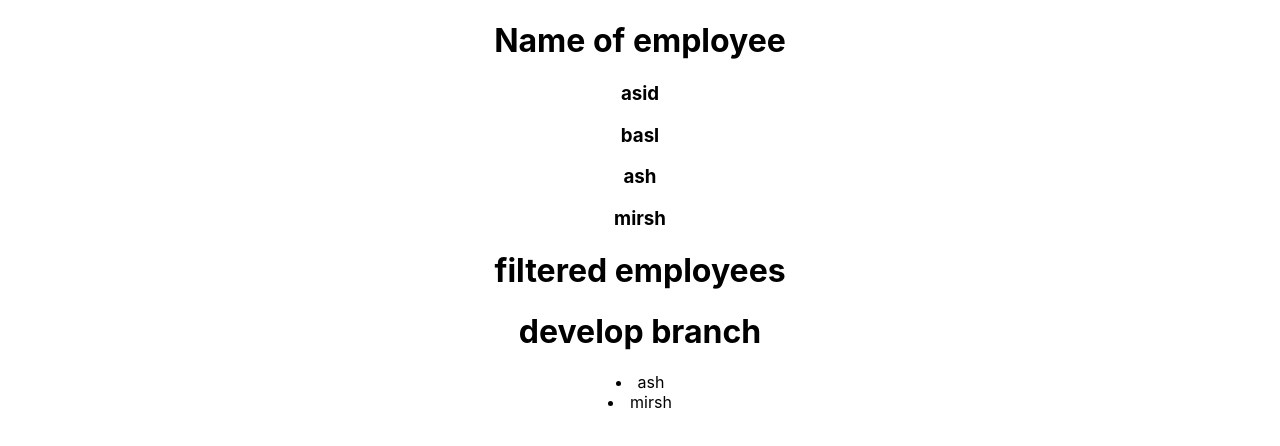
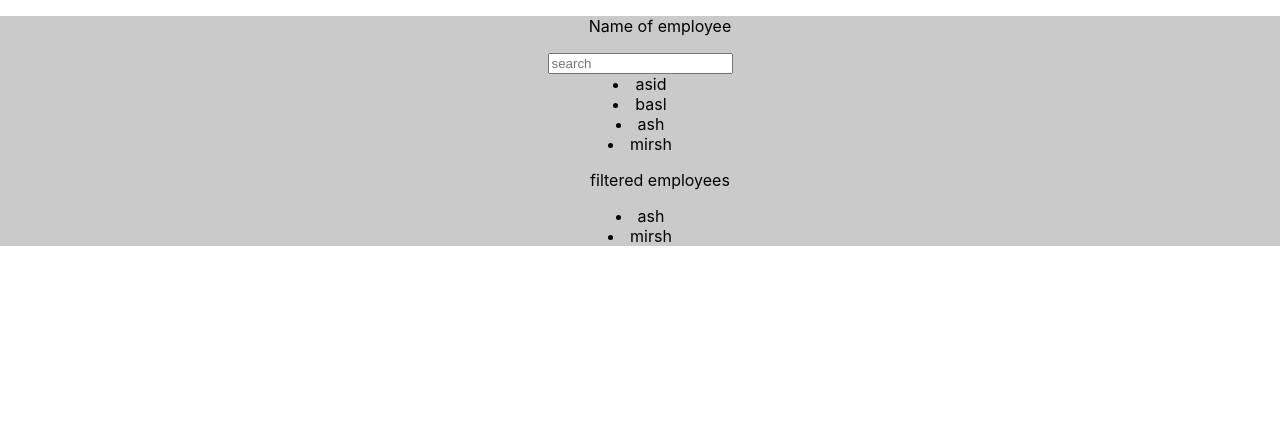
Before and after one commit to AsidAshi/array, a React (Create React App) app: page / in a window 1280 px wide. Shown: the top 446 px of the page. Built offline with nearby package versions, Linux system fonts and the light colour scheme.

Commit message:
search bar added

```diff
--- a/src/App.css
+++ b/src/App.css
@@ -1,5 +1,7 @@
 .App {
   text-align: center;
+  background-color: rgb(202, 202, 202);
+
 }
 
 .App-logo {
@@ -14,7 +16,7 @@
 }
 
 .App-header {
-  background-color: #282c34;
+  background-color: #011336;
   min-height: 100vh;
   display: flex;
   flex-direction: column;
--- a/src/App.js
+++ b/src/App.js
@@ -1,28 +1,54 @@
 import logo from './logo.svg';
 import './App.css';
-//
+import { useState ,useEffect} from 'react';
+
+
 const employee =[{name:"asid" , id:47},{name:"basl" , id:66},{name:"ash" , id:55},{name:"mirsh" , id:36}]
 
-
 const App=()=> {
+  const [text, setText] = useState("")
+  const [array, setarray] = useState(employee)
 
 
+  // const handleInput = (e) => {
+  //   setText(e.target.value);
+  // };
+  useEffect(() => {
+    if(text.length >= 3){
+      setarray(searchName(text))
+    }
+    if(text.length === 0){
+      setarray(employee)
+    }
+  }, [text])
+
+  const searchName = (queryString) => {
+    if (queryString === '') {
+      return employee;
+    }
+    const regex = new RegExp(`${queryString.trim()}`, 'i');
+    return employee.filter(
+      (array) => array.name.search(regex) >= 0
+    );
+  };
+
   return (
-    <div className="App">
-      <h1>
-        Name of employee
+    <div className="App" >
+      <ul>
+        Name of employee  </ul>
+        <input type="text" value={text} placeholder="search" onChange={(e)=>setText(e.target.value)}></input>
 
-        </h1>
-        {employee.map((item)=>{
+        {array.map((item)=>{
 
           return(
-          <h3>{item.name}</h3>)
+          <li >{item.name}</li>)
 
         })}
-      <h1>filtered employees</h1>
-      <h1>develop branch</h1>
 
-      {employee.filter(item => item.name.includes('sh')).map(filteredNames => (
+      <ul>filtered employees</ul>
+
+
+      {array.filter(item => item.name.includes('sh')).map(filteredNames => (
         <li>
           {filteredNames.name}
         </li>
```
